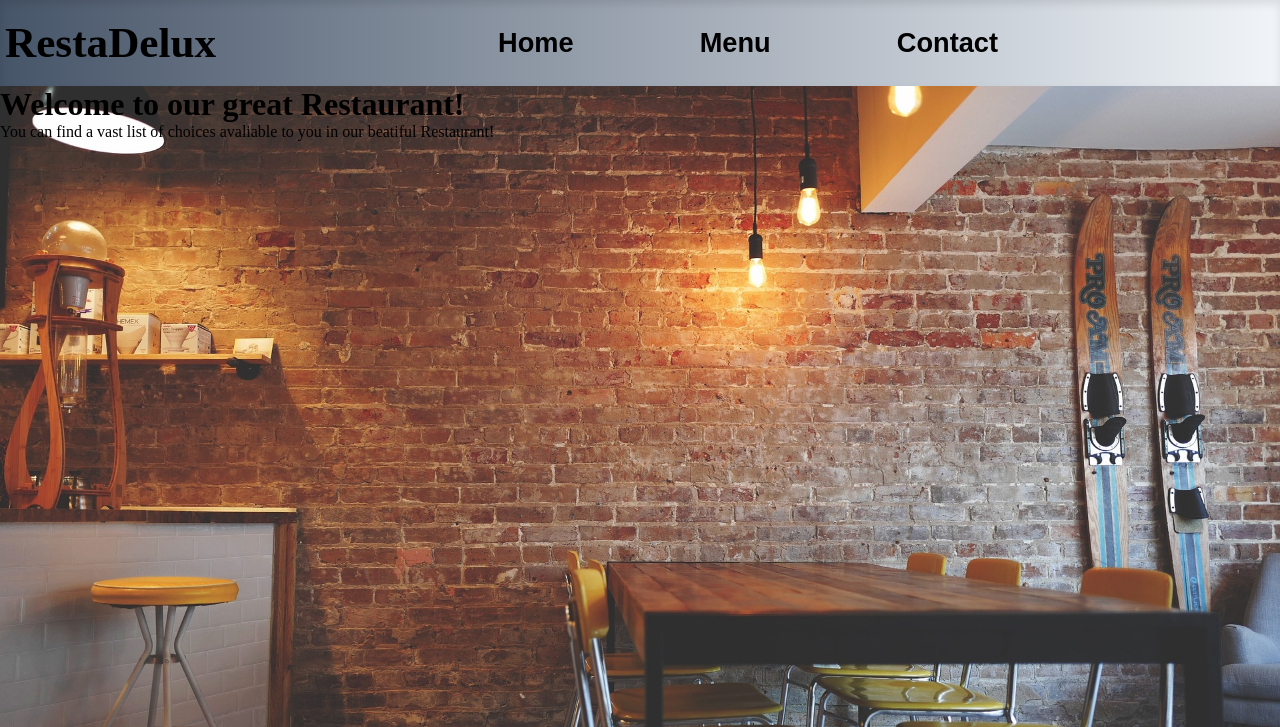
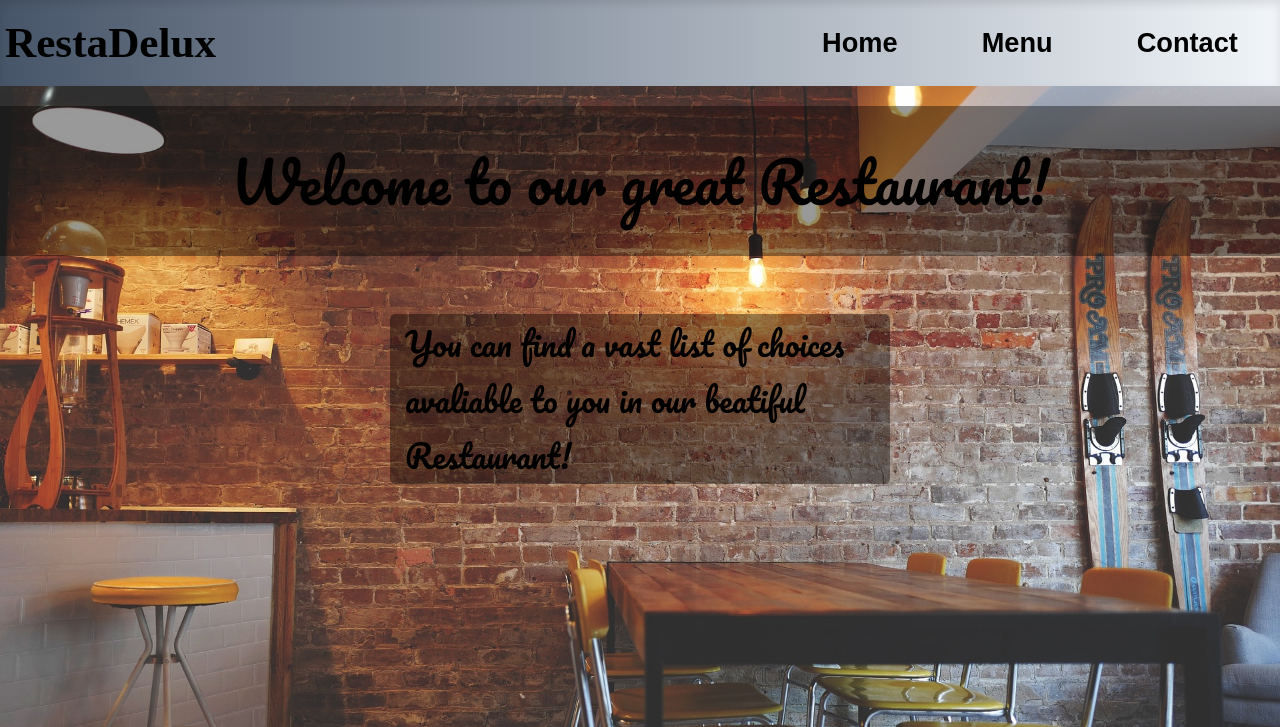
Before and after one commit to myinan/restaurant-page, a website built with webpack: page src/index.html in a window 1280 px wide. Shown: the top 727 px of the page. Built offline with nearby package versions, Linux system fonts and the light colour scheme.

Commit message:
Style homepage elements

```diff
--- a/src/module-homepage/moduleHomePage.js
+++ b/src/module-homepage/moduleHomePage.js
@@ -1,24 +1,27 @@
+
+
 const contentDiv = document.getElementById("main-container");
 
-function addBgImage() {
+function addStyling() {
     contentDiv.classList.add("content-bg");
+    contentDiv.classList.add("main-container");
 }
 
 function addHeader() {
-    const welcomeHeader = document.createElement("h1");
+    const welcomeHeader = document.createElement("div");
     welcomeHeader.innerText = "Welcome to our great Restaurant!";
     contentDiv.appendChild(welcomeHeader);
 }
 
 function addPara() {
-    const welcomePara = document.createElement("p");
+    const welcomePara = document.createElement("div");
     welcomePara.innerText = "You can find a vast list of choices avaliable to you in our beatiful Restaurant!";
     contentDiv.appendChild(welcomePara);
 }
 
 export function addMainContentHomepage() {
     document.addEventListener("DOMContentLoaded",() => {
-        addBgImage();
+        addStyling();
         addHeader();
         addPara();
     });
--- a/src/style.css
+++ b/src/style.css
@@ -2,6 +2,11 @@
     margin: 0;
     padding: 0;
     box-sizing: border-box;
+}
+
+@font-face {
+    font-family: 'Pacifico';
+    src: url('./module-homepage/Pacifico-Regular.ttf') format('truetype');
 }
 
 body {
@@ -22,14 +27,13 @@ body {
 
 .header-top-container p {
     padding-left: 5px;
+    margin-right: auto;
 }
 
 .header-buttons-container {
     display: flex;
-    align-items: center;
     width: 500px;
-    justify-content: space-between;
-    margin: auto;
+    justify-content: space-around;
 }
 
 .header-buttons-container button {
@@ -46,6 +50,37 @@ body {
     background-image: url(./module-homepage/brick-wall-rest.jpg);
     background-size: 100vw 100vh;
     background-repeat: no-repeat;
+}
+
+.main-container {
+    display: grid;
+    grid-template-rows: 1fr 1fr 1fr;
+    padding-top: 20px;
+    font-family: "Pacifico";
+}
+
+.main-container div {
+    background-color: rgba(0, 0, 0, 0.4);
+}
+
+.main-container div:nth-child(1) {
+    display: flex;
+    align-items: center;
+    justify-content: center;
+    height: 150px;
+    font-size: 3.5rem;
+}
+
+.main-container div:nth-child(2) {
+    width: 500px;
+    height: 170px;
+    justify-self: center;
+    display: flex;
+    justify-content: center;
+    align-items: center;
+    font-size: 2rem;
+    padding: 15px;
+    border-radius: 5px;
 }
 
 .footer-container {
```
Also changed, not shown: src/module-header-footer/github-mark.png (deleted), src/module-homepage/Pacifico-Regular.ttf (added).
